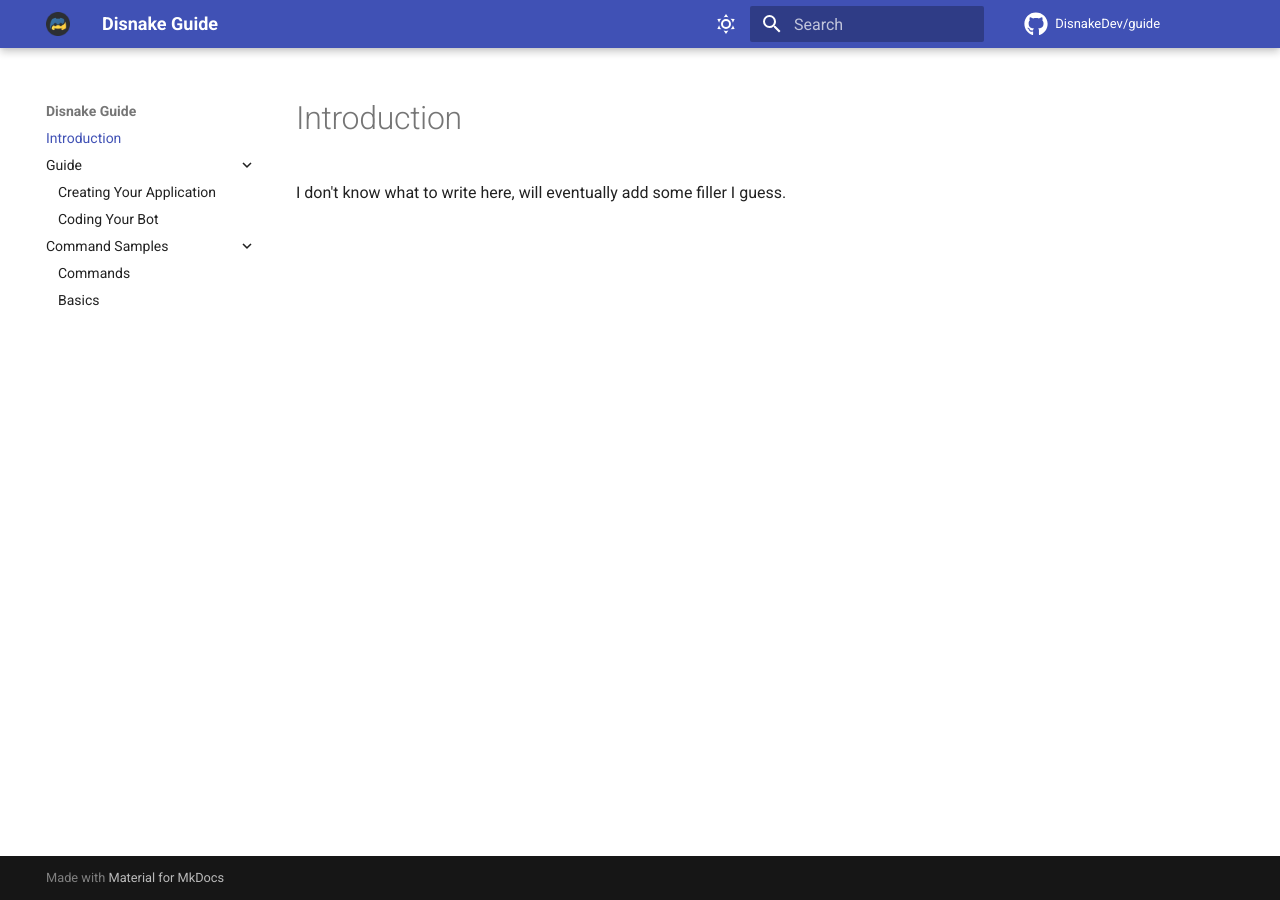
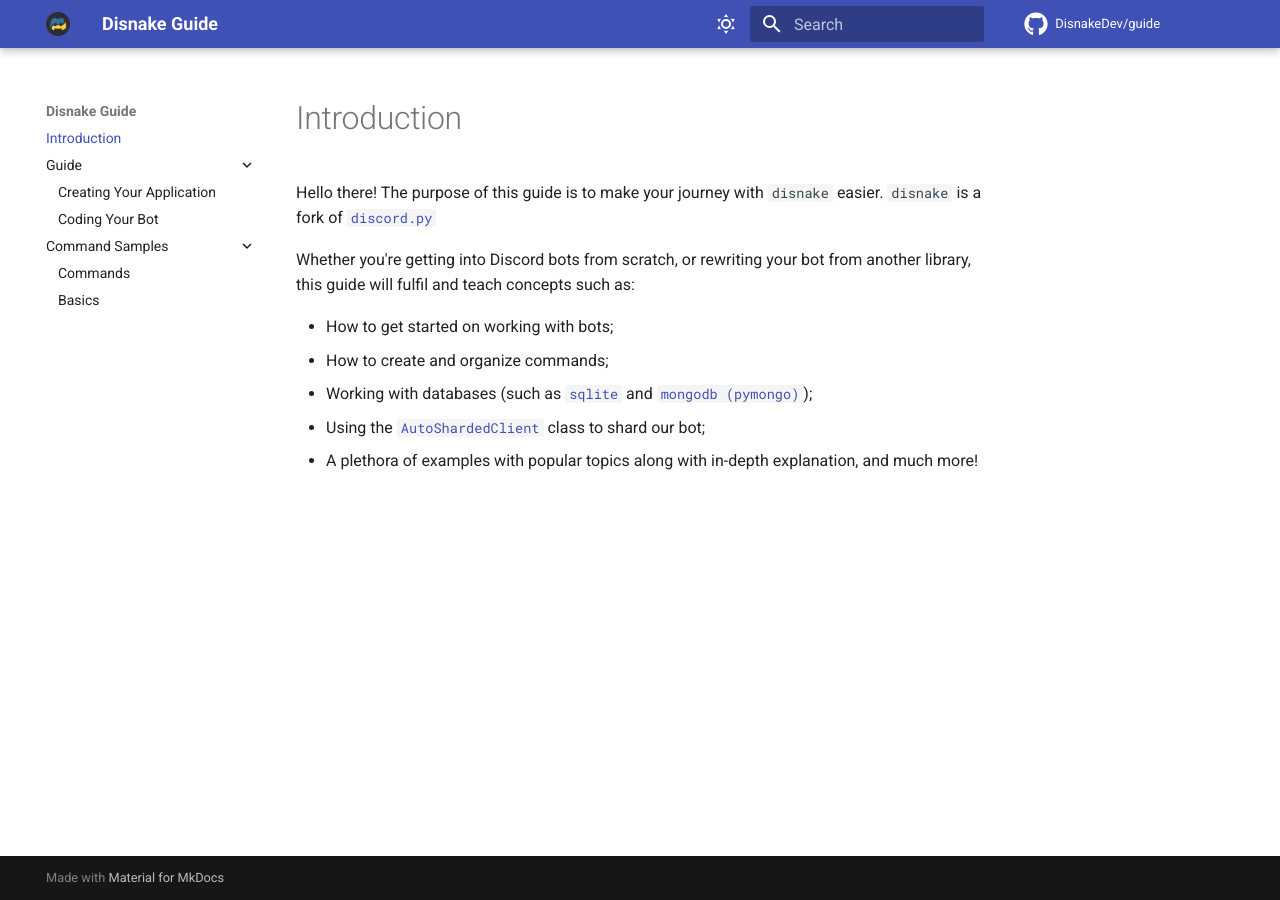
Before and after one commit to DisnakeDev/guide, an MkDocs documentation site: the page built from docs/index.md, in a window 1280 px wide. Built offline with MkDocs 1.6.1 and Material for MkDocs 9.7.7, drawn with Linux system fonts in a browser that asks for light colours; comment, search, counter and statistics services are not loaded.

Commit message:
Additional info.

```diff
--- a/docs/index.md
+++ b/docs/index.md
@@ -1,3 +1,11 @@
 # Introduction
 
-I don't know what to write here, will eventually add some filler I guess.
+Hello there! The purpose of this guide is to make your journey with `disnake` easier. `disnake` is a fork of [`discord.py`](https://discordpy.readthedocs.io/en/latest/)
+
+Whether you're getting into Discord bots from scratch, or rewriting your bot from another library, this guide will fulfil and teach concepts such as:
+
+- How to get started on working with bots;
+- How to create and organize commands;
+- Working with databases (such as [`sqlite`](https://docs.python.org/3/library/sqlite3.html) and [`mongodb (pymongo)`](https://pymongo.readthedocs.io/en/stable/));
+- Using the [`AutoShardedClient`](https://disnake.readthedocs.io/en/latest/api.html#disnake.AutoShardedClient) class to shard our bot;
+- A plethora of examples with popular topics along with in-depth explanation, and much more!
```
